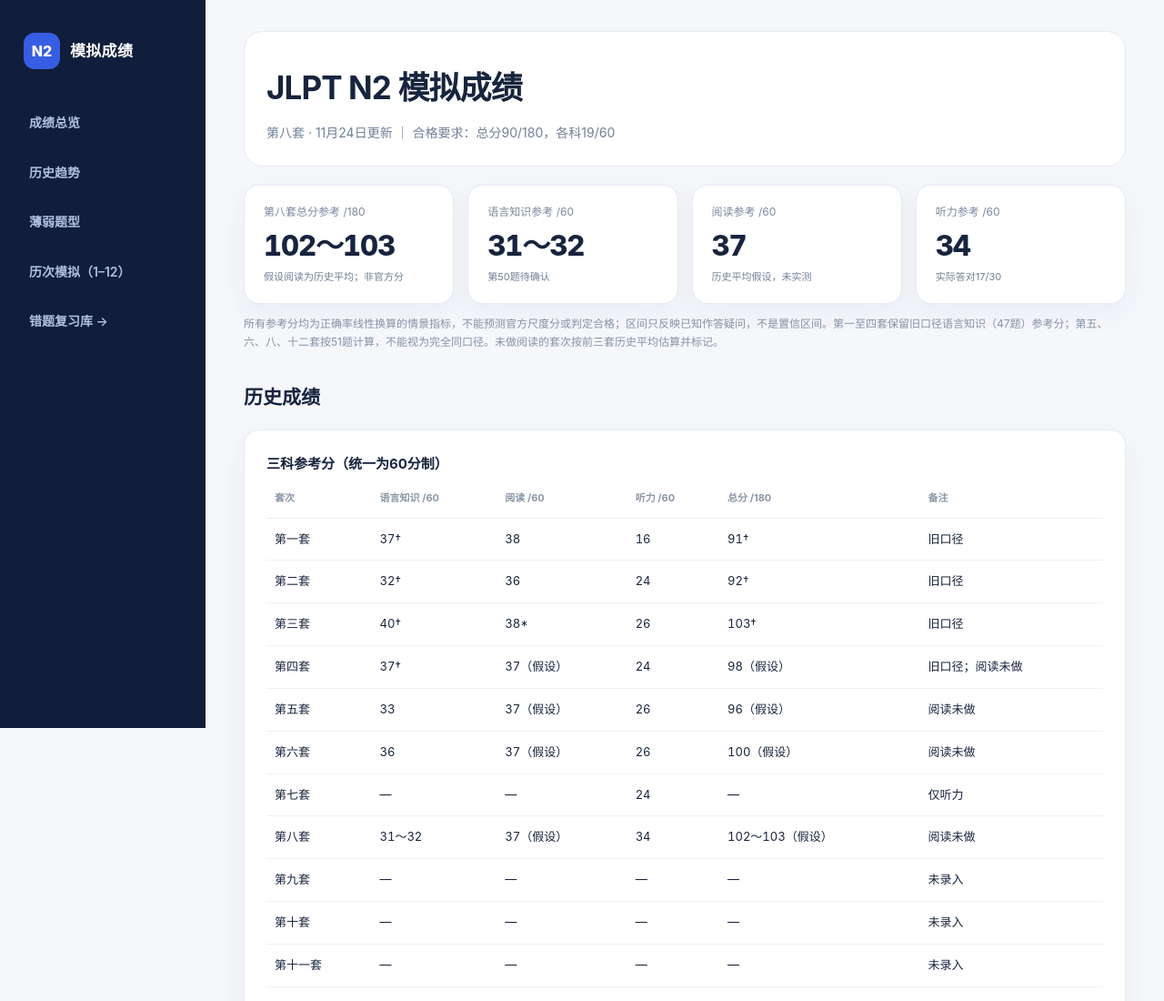
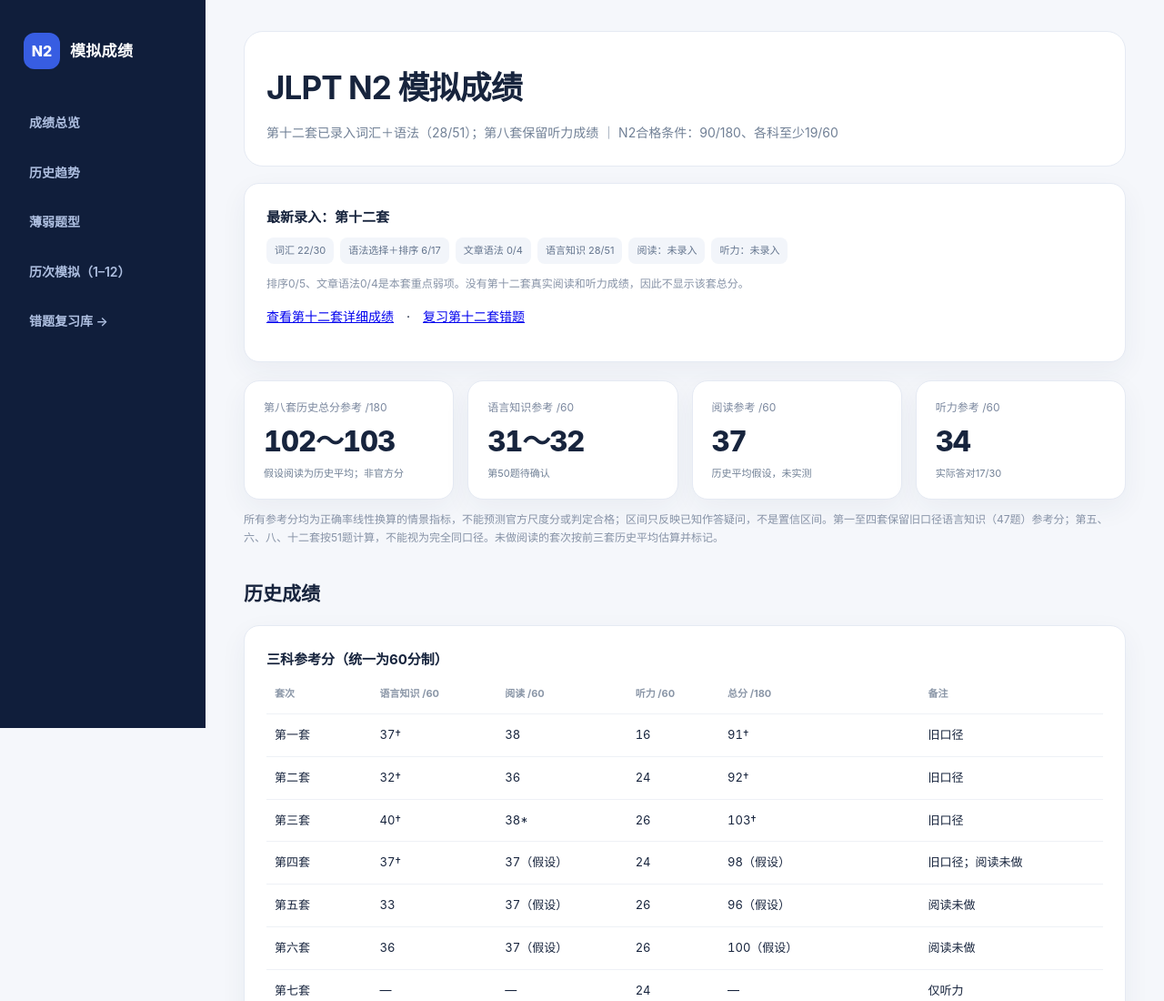
Before and after one commit to yuan-a-an/jlpt-n2-dashboard, a plain HTML site: page index.html in a window 1280 px wide. Shown: the top 1100 px of the page at 91% size. Drawn offline with Linux system fonts and the light colour scheme.

Commit message:
Highlight mock 12 latest results and clarify incomplete total score

```diff
--- a/index.html
+++ b/index.html
@@ -3,7 +3,7 @@
 
 .main{max-width:1250px}.lead{background:#fff;color:var(--ink);border:1px solid var(--line);padding:24px}.lead p{color:var(--muted)}.lead:after{display:none}.kpis{grid-template-columns:repeat(4,1fr)}details{margin-top:12px}summary{cursor:pointer;font-weight:700;padding:12px 0}details .section{margin-top:12px}.detail .grid2{grid-template-columns:1fr}.detail .section-head p{display:none}td{font-variant-numeric:tabular-nums} @media(max-width:650px){.kpis{grid-template-columns:repeat(2,1fr)}}
 </style></head><body><aside class="sidebar"><div class="brand"><div class="logo">N2</div><strong>模拟成绩</strong></div><nav class="nav"><a href="#overview">成绩总览</a><a href="#trends">历史趋势</a><a href="#distribution">薄弱题型</a><a href="#details">历次模拟（1–12）</a><a href="mistakes.html">错题复习库 →</a></nav></aside><main class="main"><nav class="mobilebar"><a href="#overview">成绩</a><a href="#trends">趋势</a><a href="#distribution">弱点</a><a href="#details">详情</a><a href="mistakes.html">错题库</a></nav>
-<section id="overview"><header class="lead"><div><h1>JLPT N2 模拟成绩</h1><p>第八套 · 11月24日更新 ｜ 合格要求：总分90/180，各科19/60</p></div></header><div class="kpis"><div class="card kpi"><div class="kpi-label">第八套总分参考 /180</div><div class="kpi-main">102～103</div><div class="kpi-foot">假设阅读为历史平均；非官方分</div></div><div class="card kpi"><div class="kpi-label">语言知识参考 /60</div><div class="kpi-main">31～32</div><div class="kpi-foot">第50题待确认</div></div><div class="card kpi"><div class="kpi-label">阅读参考 /60</div><div class="kpi-main">37</div><div class="kpi-foot">历史平均假设，未实测</div></div><div class="card kpi"><div class="kpi-label">听力参考 /60</div><div class="kpi-main">34</div><div class="kpi-foot">实际答对17/30</div></div></div><p class="subnote">所有参考分均为正确率线性换算的情景指标，不能预测官方尺度分或判定合格；区间只反映已知作答疑问，不是置信区间。第一至四套保留旧口径语言知识（47题）参考分；第五、六、八、十二套按51题计算，不能视为完全同口径。未做阅读的套次按前三套历史平均估算并标记。</p></section>
+<section id="overview"><header class="lead"><div><h1>JLPT N2 模拟成绩</h1><p>第十二套已录入词汇＋语法（28/51）；第八套保留听力成绩 ｜ N2合格条件：90/180、各科至少19/60</p></div></header><div class="card panel" style="margin-top:18px"><h3>最新录入：第十二套</h3><div class="chips"><span class="chip">词汇 22/30</span><span class="chip">语法选择＋排序 6/17</span><span class="chip">文章语法 0/4</span><span class="chip">语言知识 28/51</span><span class="chip">阅读：未录入</span><span class="chip">听力：未录入</span></div><p class="subnote">排序0/5、文章语法0/4是本套重点弱项。没有第十二套真实阅读和听力成绩，因此不显示该套总分。</p><p><a href="#twelfth">查看第十二套详细成绩</a>　·　<a href="mistakes.html">复习第十二套错题</a></p></div><div class="kpis"><div class="card kpi"><div class="kpi-label">第八套历史总分参考 /180</div><div class="kpi-main">102～103</div><div class="kpi-foot">假设阅读为历史平均；非官方分</div></div><div class="card kpi"><div class="kpi-label">语言知识参考 /60</div><div class="kpi-main">31～32</div><div class="kpi-foot">第50题待确认</div></div><div class="card kpi"><div class="kpi-label">阅读参考 /60</div><div class="kpi-main">37</div><div class="kpi-foot">历史平均假设，未实测</div></div><div class="card kpi"><div class="kpi-label">听力参考 /60</div><div class="kpi-main">34</div><div class="kpi-foot">实际答对17/30</div></div></div><p class="subnote">所有参考分均为正确率线性换算的情景指标，不能预测官方尺度分或判定合格；区间只反映已知作答疑问，不是置信区间。第一至四套保留旧口径语言知识（47题）参考分；第五、六、八、十二套按51题计算，不能视为完全同口径。未做阅读的套次按前三套历史平均估算并标记。</p></section>
 <section class="section" id="trends"><div id="listening"></div><h2>历史成绩</h2><div class="card panel"><h3>三科参考分（统一为60分制）</h3><div class="table-wrap"><table><thead><tr><th>套次</th><th>语言知识 /60</th><th>阅读 /60</th><th>听力 /60</th><th>总分 /180</th><th>备注</th></tr></thead><tbody id="scores"></tbody></table></div><p class="subnote">† 第一至四套语言知识按旧47题记录计算，前三套阅读沿用旧分类；*第三套阅读暂定。第四、五、六、八、十二套阅读使用前三套平均正确率作为假设，第七套只显示听力，第九至十一套缺失。所有数字均为非官方线性参考分。</p></div><div class="card panel" style="margin-top:15px"><h3>原始答题趋势</h3><p class="hint">仅用于比较学习变化；语法统一为31～47题，缺失处断线。</p><svg class="trend-svg" viewBox="0 0 900 265" role="img" aria-label="各模块正确率趋势"><g id="plot"></g></svg><div class="legend"><span><i class="dot" style="background:#4269d7"></i>词汇</span><span><i class="dot" style="background:#e36b72"></i>语法（17题）</span><span><i class="dot" style="background:#14a68b"></i>阅读（旧分类）</span><span><i class="dot" style="background:#d89d38"></i>听力</span></div><details><summary>查看原始答题记录</summary><div class="table-wrap"><table><thead><tr><th>套次</th><th>词汇</th><th>语法选择＋排序</th><th>文章语法</th><th>阅读（旧分类）</th><th>听力</th></tr></thead><tbody id="raw"></tbody></table></div></details></div></section>
 <section class="section" id="distribution"><h2>薄弱题型</h2><div class="card panel"><h3>按累计错误率排序</h3><p class="hint">第一至六套、第八套及第十二套，共8套；第七套仅听力，第九至十一套未录入。文章语法因早期缺失不参与排名。</p><div class="table-wrap"><table><thead><tr><th>题型</th><th>错题 / 已做</th><th>错误率</th></tr></thead><tbody id="weak"></tbody></table></div><p><a href="mistakes.html">进入错题复习库 →</a></p></div></section>
 <section class="section detail" id="details"><h2>历次模拟</h2><p class="subnote">第一至第十二套按顺序排列；第九至十一套暂未录入数据。展开查看已记录成绩和错题。</p><details class="card panel" id="first"><summary>第一套</summary><div class="exam-record" data-exam="0"></div><div class="chips"><span class="chip">词汇：3、6、10、12、13、19、20、27、30</span><span class="chip">语法：31、36、37、39、41、44、45、46、47</span><span class="chip">阅读：49、50、52、56、64、65、68、70、71</span></div></details><details class="card panel" id="second"><summary>第二套</summary><div class="exam-record" data-exam="1"></div><div class="chips"><span class="chip">词汇：2、16、18、19、20、23、25、27、28、30</span><span class="chip">语法：31、32、34、35、36、37、39、42、43、44、46、47</span><span class="chip">阅读：共10题，题号未逐题复核</span></div></details><details class="card panel" id="third"><summary>第三套</summary><div class="exam-record" data-exam="2"></div><div class="chips"><span class="chip">词汇：3、5、9、16、19、30</span><span class="chip">语法：32、33、36、37、38、42、43、44、45、47</span><span class="chip">阅读（暂）：48、49、50、52、56、58、60、62、66</span></div><p class="subnote">阅读暂定，部分原卷未复核。</p></details><details class="card panel" id="fourth"><summary>第四套</summary><div class="exam-record" data-exam="3"></div><section class="section">
```
